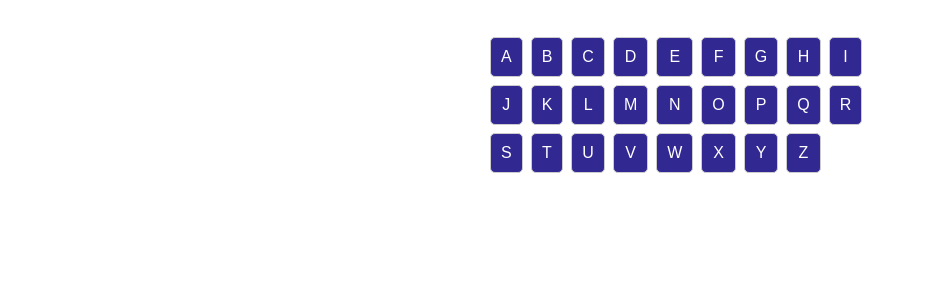
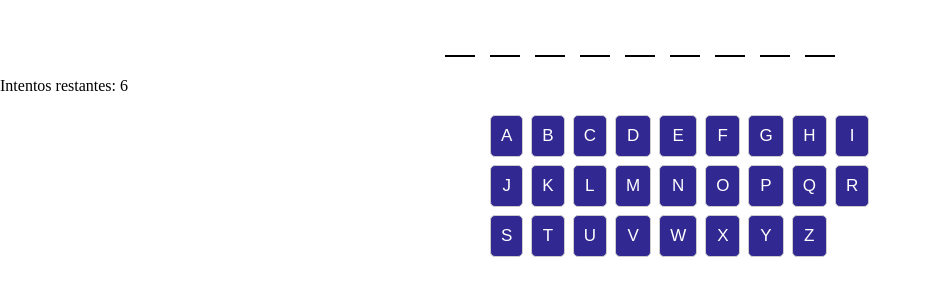
Before and after one commit to AuthorGG/Ejercicio1Github, a plain HTML site: page index.html in a window 1280 px wide. Shown: the part 91-386 px from the top of the page, without its empty margins (0-932 px from the left). Drawn offline with Linux system fonts and the light colour scheme.

Commit message:
cambios y reparacion de anteriores commits

```diff
--- a/index.html
+++ b/index.html
@@ -13,7 +13,7 @@
       <h1>El Ahorcado.</h1>
     </header>
     <button id="inicio">Generar Palabra</button>
-    <div class="palabra-oculta" id="palabra-Oculta"></div>
+    <div class="palabra-oculta" id="palabra-oculta"></div>
     <!-- <input type="text" id="letra" placeholder="Dame una letra" maxlength="1" /> -->
     <div class="intentos" id="intentosRestantes"></div>
 
--- a/script.js
+++ b/script.js
@@ -1,7 +1,7 @@
 "use strict";
 
 const listaDePalabras = ["botella", "escritorio", "paraguas", "chimpance"];
-const palabraOcultaDiv = document.getElementById("palabraOculta");
+const palabraOcultaDiv = document.getElementById("palabra-oculta");
 const intentosRestantesDiv = document.getElementById("intentosRestantes");
 const botonesTeclado = document.querySelectorAll(".tecla");
 
--- a/style.css
+++ b/style.css
@@ -25,7 +25,7 @@ letra {
 }
 .tecla {
   padding: 10px;
-  font-size: 16px;
+  font-size: 17px;
   color: white;
   text-align: center;
   cursor: pointer;
```
Also changed, not shown: 1 other file.
